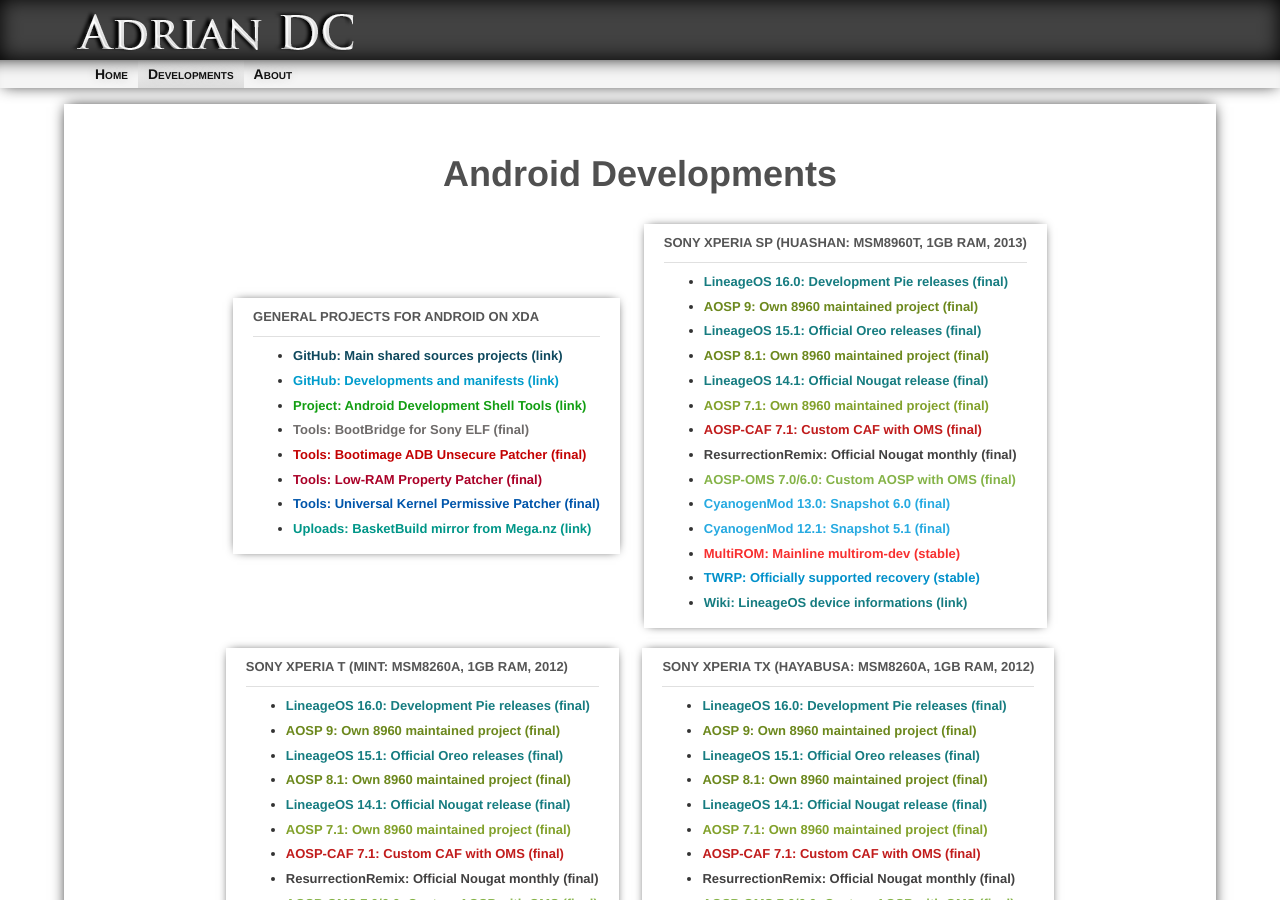
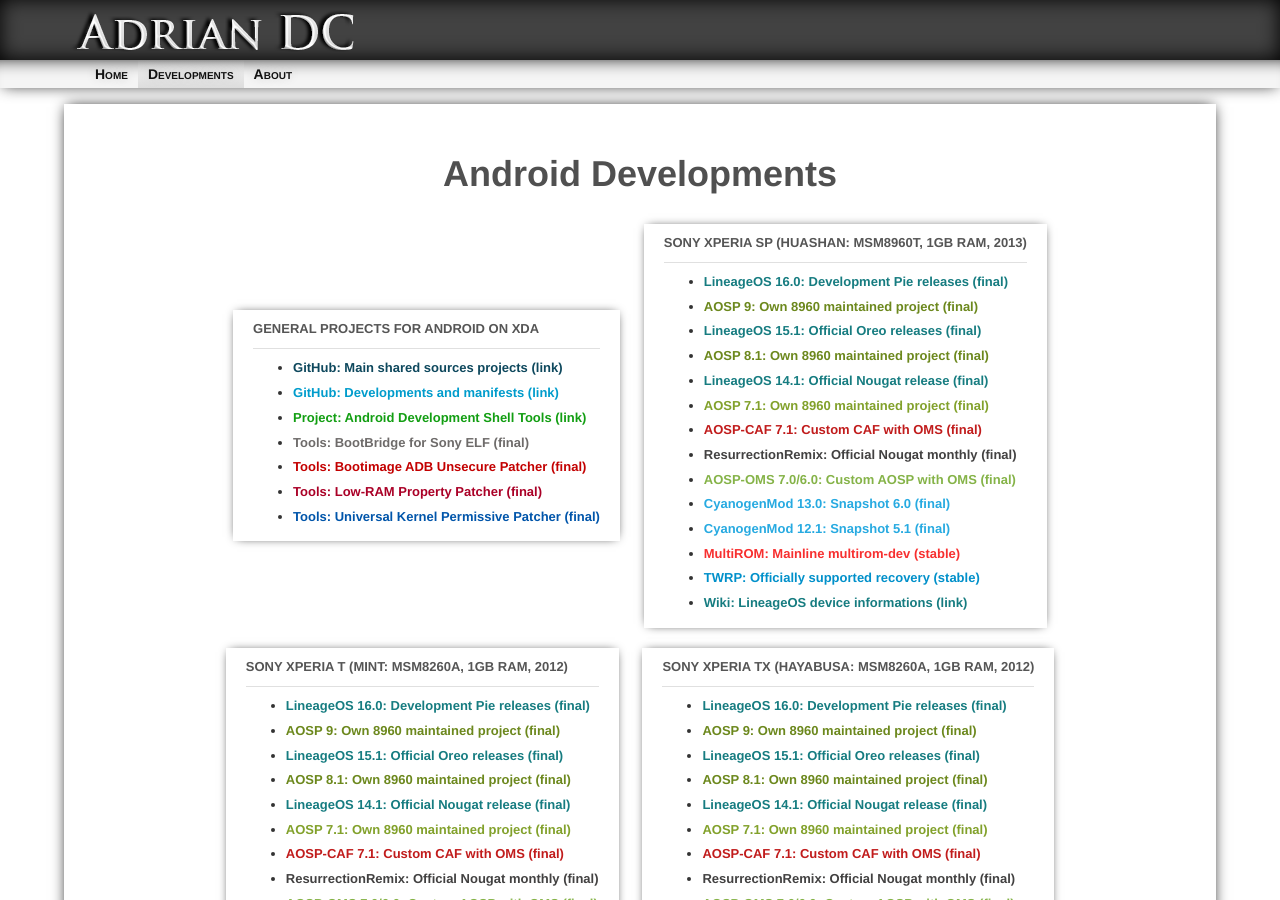
Before and after one commit to AdrianDC/adriandc.github.io, a Jekyll site: the page built from developments.md, in a window 1280 px wide and 900 px high. Built offline with Jekyll 4.4.1, drawn with Linux system fonts in a browser that asks for light colours; nearby versions of some CDN libraries.

Commit message:
developments: deprecate BasketBuild downloads as service is down
Change-Id: Ib5355dd178dfbd072f5238a55a3cf2f50a31a34d

```diff
--- a/developments.md
+++ b/developments.md
@@ -20,7 +20,6 @@
 * [<span style="color:#C30000">Tools: Bootimage ADB Unsecure Patcher (final)</span>](https://forum.xda-developers.com/-/-t3618558){: target="_blank" }
 * [<span style="color:#AA0027">Tools: Low-RAM Property Patcher (final)</span>](https://forum.xda-developers.com/-/-t3737373){: target="_blank" }
 * [<span style="color:#0055AA">Tools: Universal Kernel Permissive Patcher (final)</span>](https://forum.xda-developers.com/-/-t3506338){: target="_blank" }
-* [<span style="color:#009688">Uploads: BasketBuild mirror from Mega.nz (link)</span>](https://basketbuild.com/devs/AdrianDC){: target="_blank" }
 </div>
 
 <div class="card">
```
